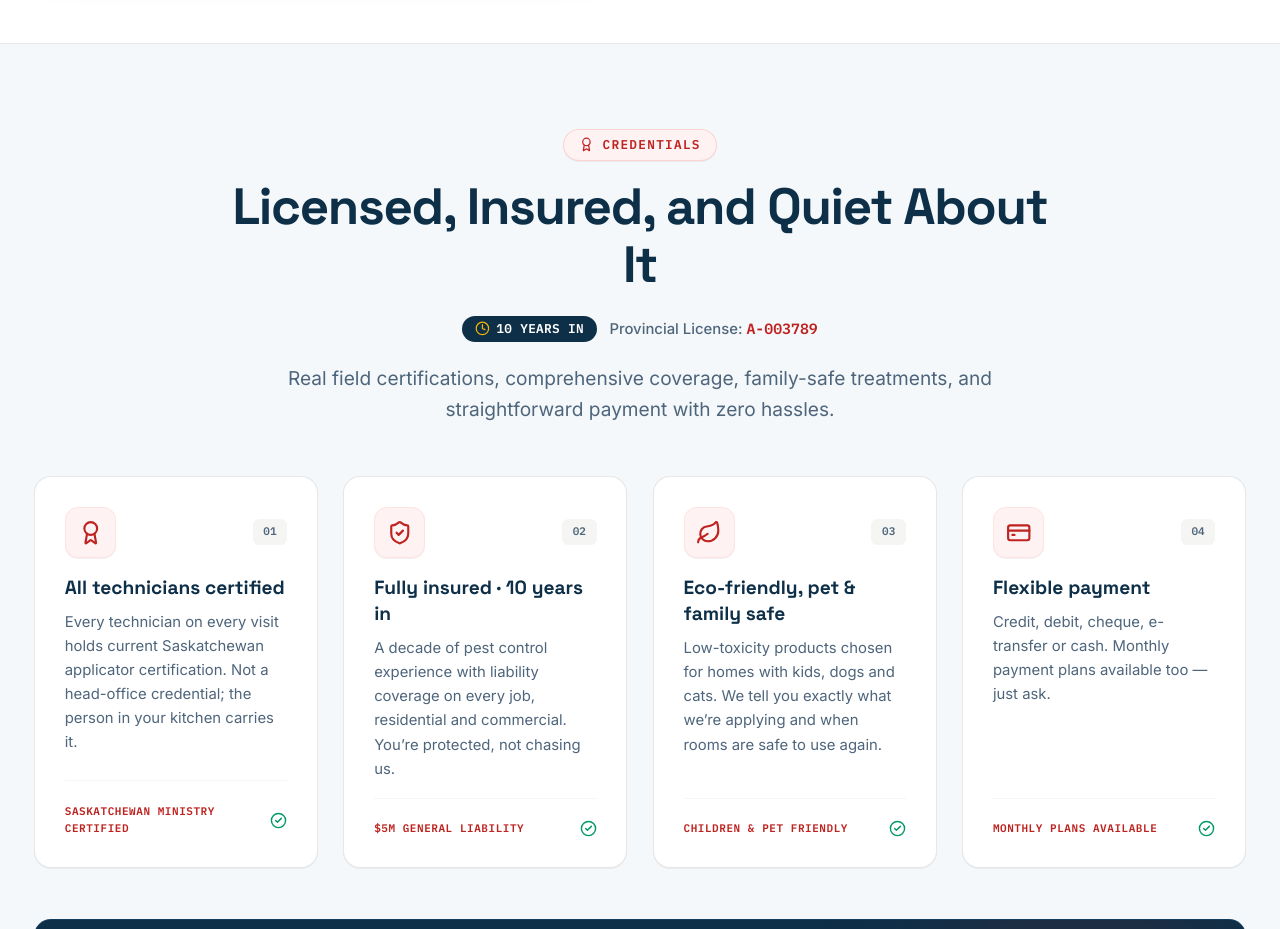
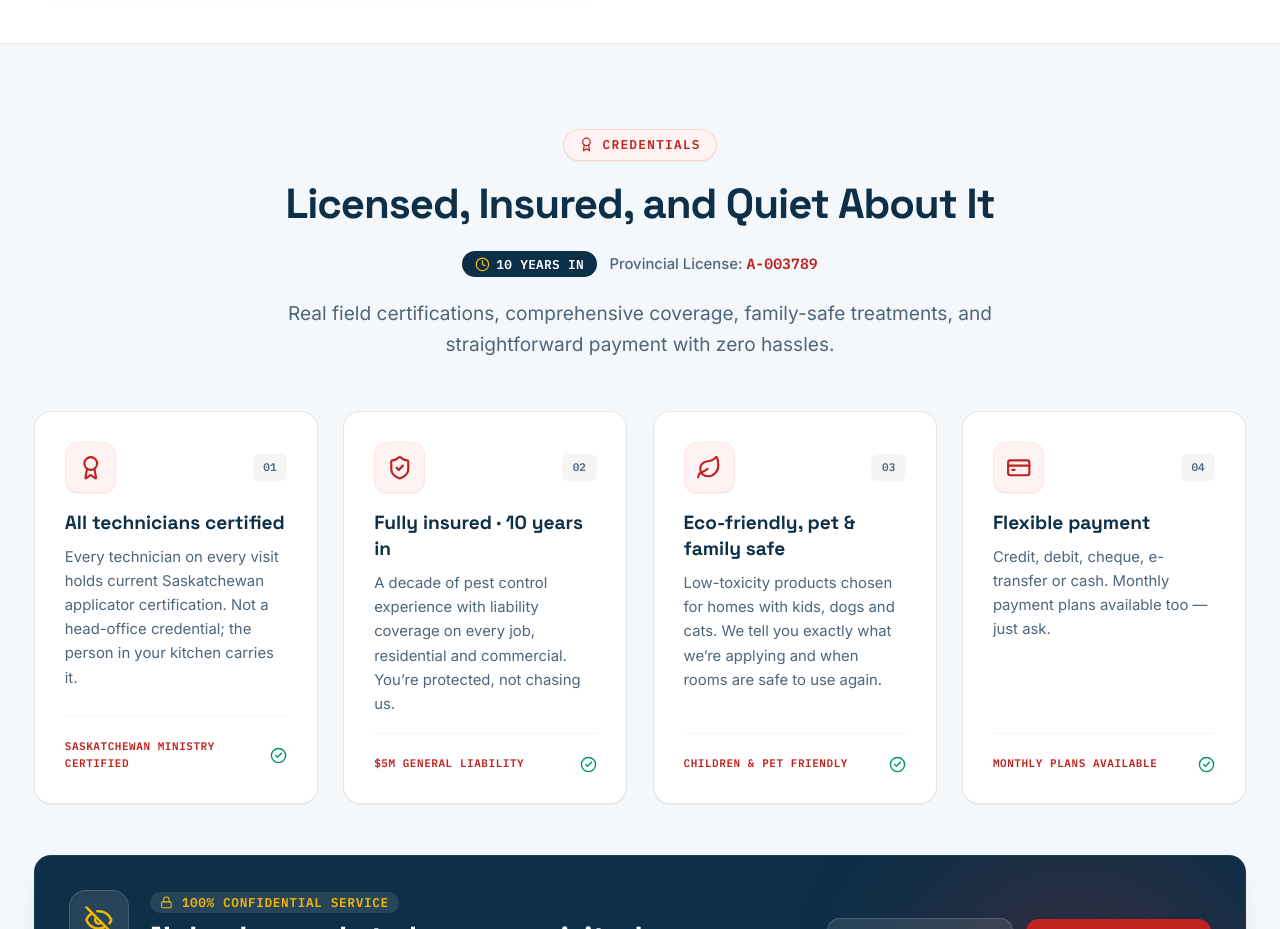
Before and after one commit to m3xtraders/k2pc, a Next.js app: page /about in a window 1280 px wide. Shown: the part 1560-2489 px from the top of the page. Built offline with nearby package versions, Linux system fonts and the light colour scheme; no server answers; the database is empty.

Commit message:
accounttt

```diff
--- a/components/sections/AboutCredentials.tsx
+++ b/components/sections/AboutCredentials.tsx
@@ -61,13 +61,13 @@ export default function AboutCredentials({ licenseNumber }: AboutCredentialsProp
 
       <div className="max-w-7xl mx-auto px-4 sm:px-6 lg:px-8 relative z-10 space-y-12">
         {/* Section Header */}
-        <div className="text-center max-w-3xl mx-auto space-y-4">
+        <div className="text-center max-w-4xl mx-auto space-y-4">
           <div className="inline-flex items-center gap-2 px-3.5 py-1.5 rounded-full bg-red-50 text-brand-red text-xs font-mono-data font-bold uppercase tracking-widest border border-red-200/80 shadow-2xs">
             <Award className="w-3.5 h-3.5 text-brand-red" />
             <span>Credentials</span>
           </div>
 
-          <h2 className="font-heading font-extrabold text-3xl sm:text-4xl lg:text-5xl text-ink tracking-tight leading-[1.15]">
+          <h2 className="font-heading font-extrabold text-2xl sm:text-3xl md:text-4xl lg:text-[42px] text-ink tracking-tight leading-tight md:whitespace-nowrap">
             Licensed, Insured, and Quiet About It
           </h2>
 
```
